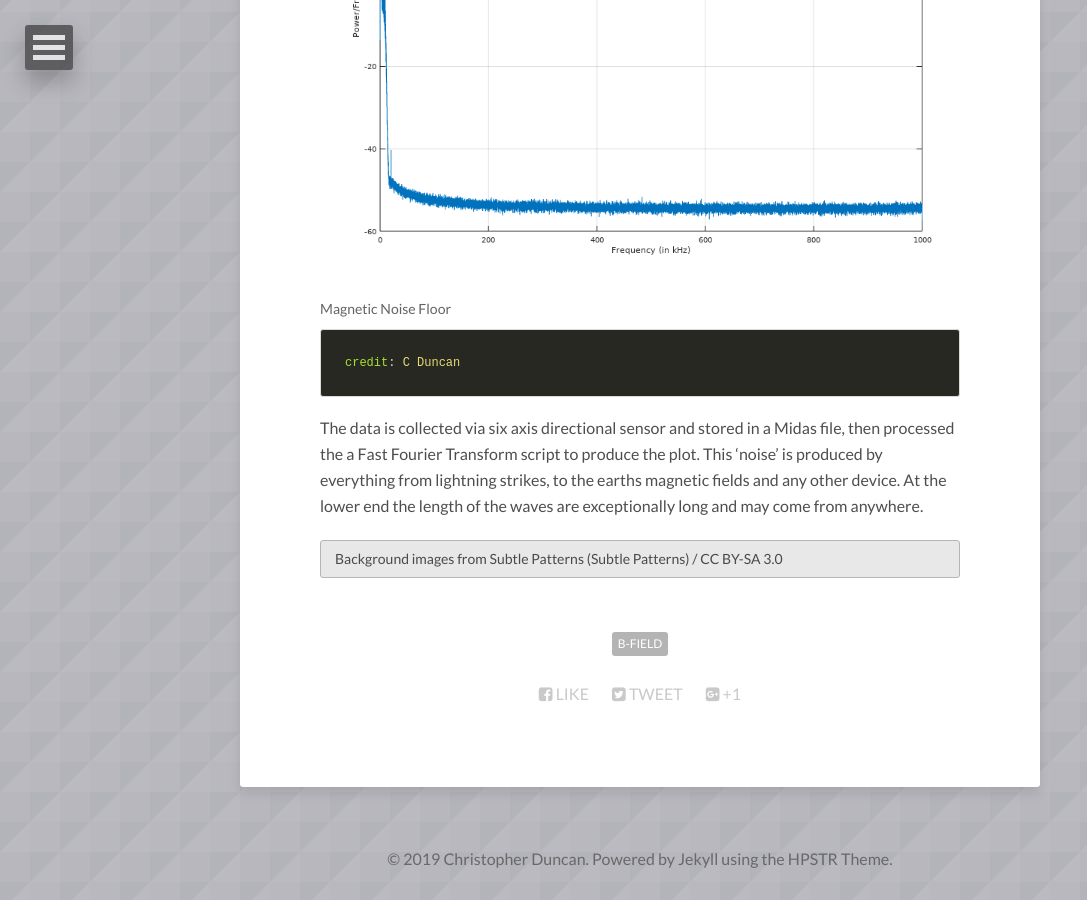
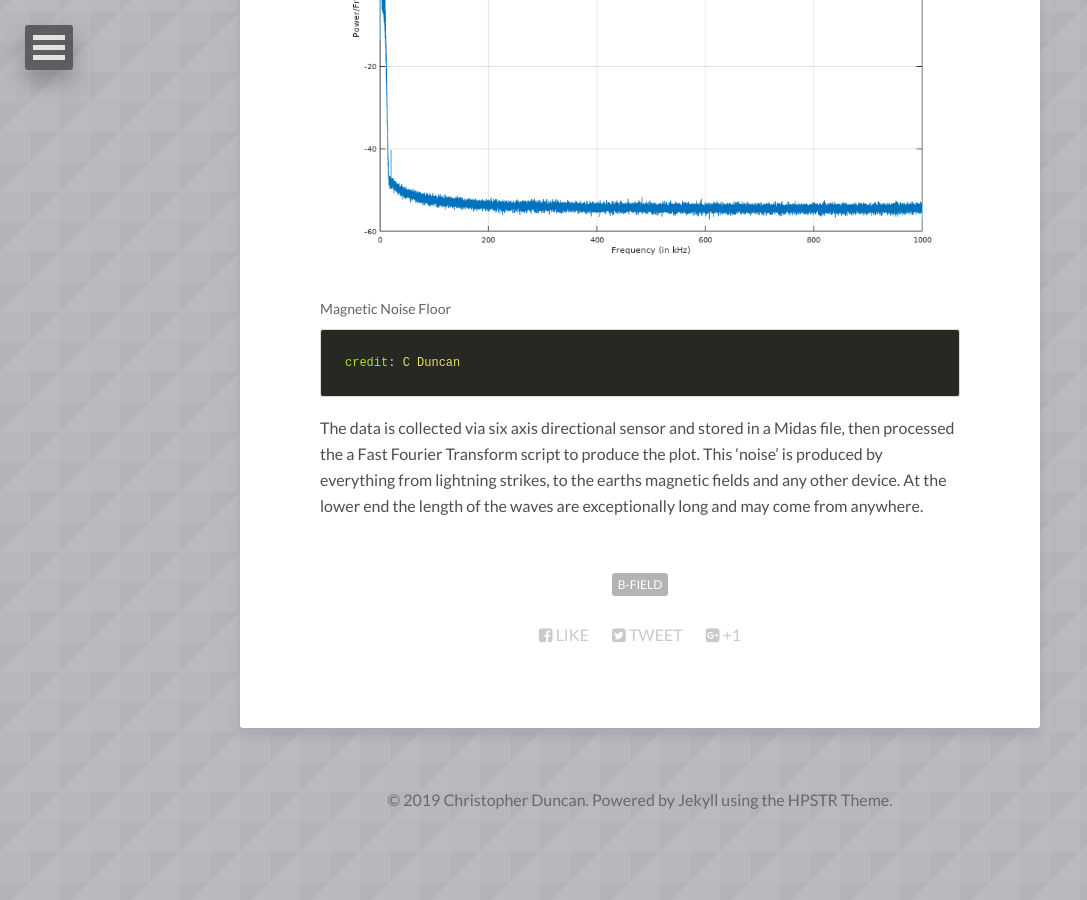
Before and after one commit to Gitmo234/Gitmo234.github.io, a Jekyll site: the page built from _posts/2019-03-16-background-image.md, in a window 1280 px wide and 900 px high, scrolled down 708 px. Shown: the whole window, without its empty margins (0-1087 px from the left). Built offline with Jekyll 4.4.1, drawn with Linux system fonts in a browser that asks for light colours; nearby versions of some CDN libraries; after the commit the page ends 1549 px from its top, so only the background shows below that.

Commit message:
update site

````diff
--- a/_posts/2019-03-16-background-image.md
+++ b/_posts/2019-03-16-background-image.md
@@ -20,5 +20,3 @@ credit: C Duncan
 ```
 
 The data is collected via six axis directional sensor and stored in a Midas file, then processed the a Fast Fourier Transform script to produce the plot. This 'noise' is produced by everything from lightning strikes, to the earths magnetic fields and any other device. At the lower end the length of the waves are exceptionally long and may come from anywhere.
-
-<div xmlns:cc="http://creativecommons.org/ns#" xmlns:dct="http://purl.org/dc/terms/" about="http://subtlepatterns.com" class="notice">Background images from <span property="dct:title">Subtle Patterns</span> (<a rel="cc:attributionURL" property="cc:attributionName" href="http://subtlepatterns.com">Subtle Patterns</a>) / <a rel="license" href="http://creativecommons.org/licenses/by-sa/3.0/">CC BY-SA 3.0</a></div>
````
